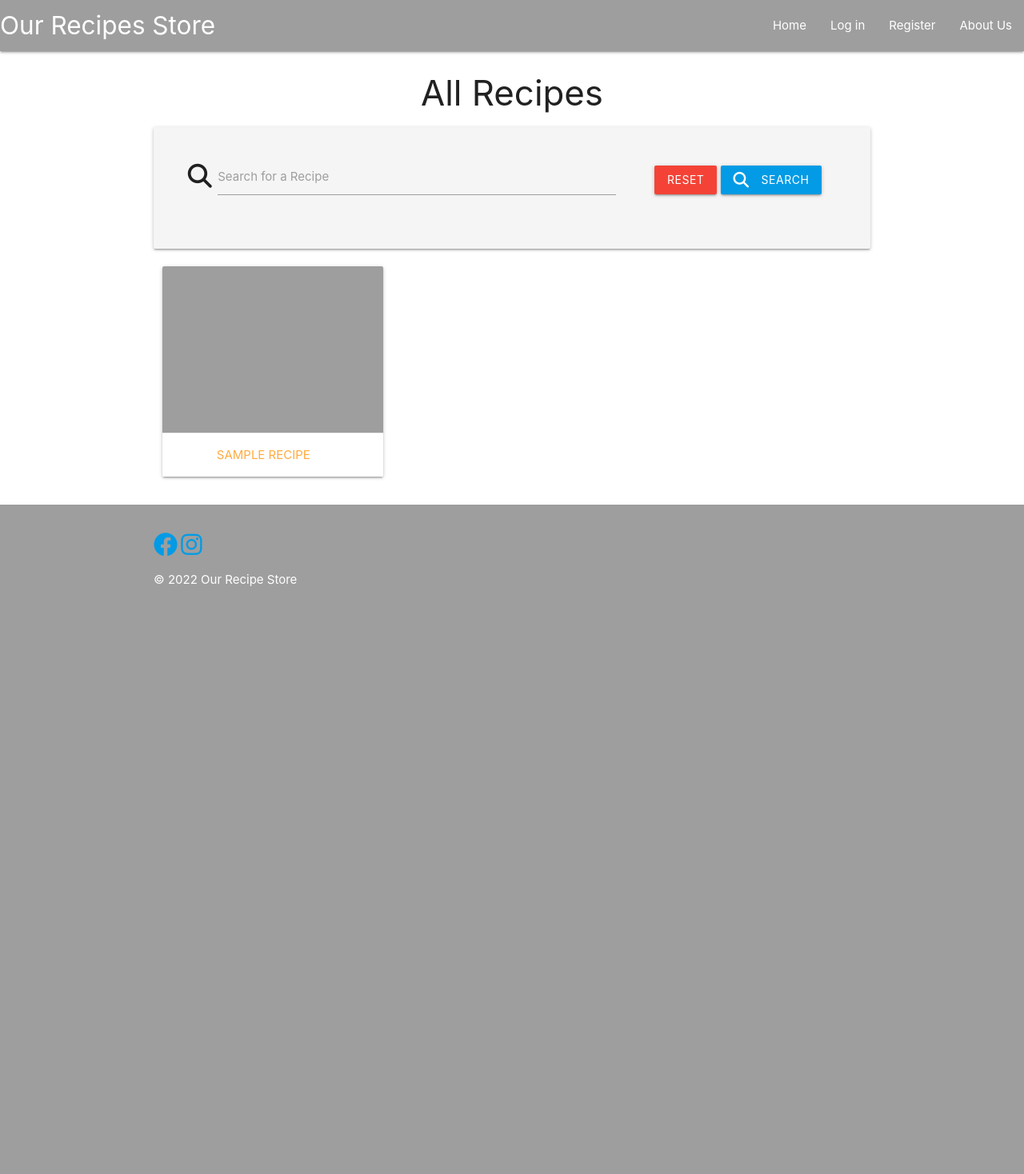
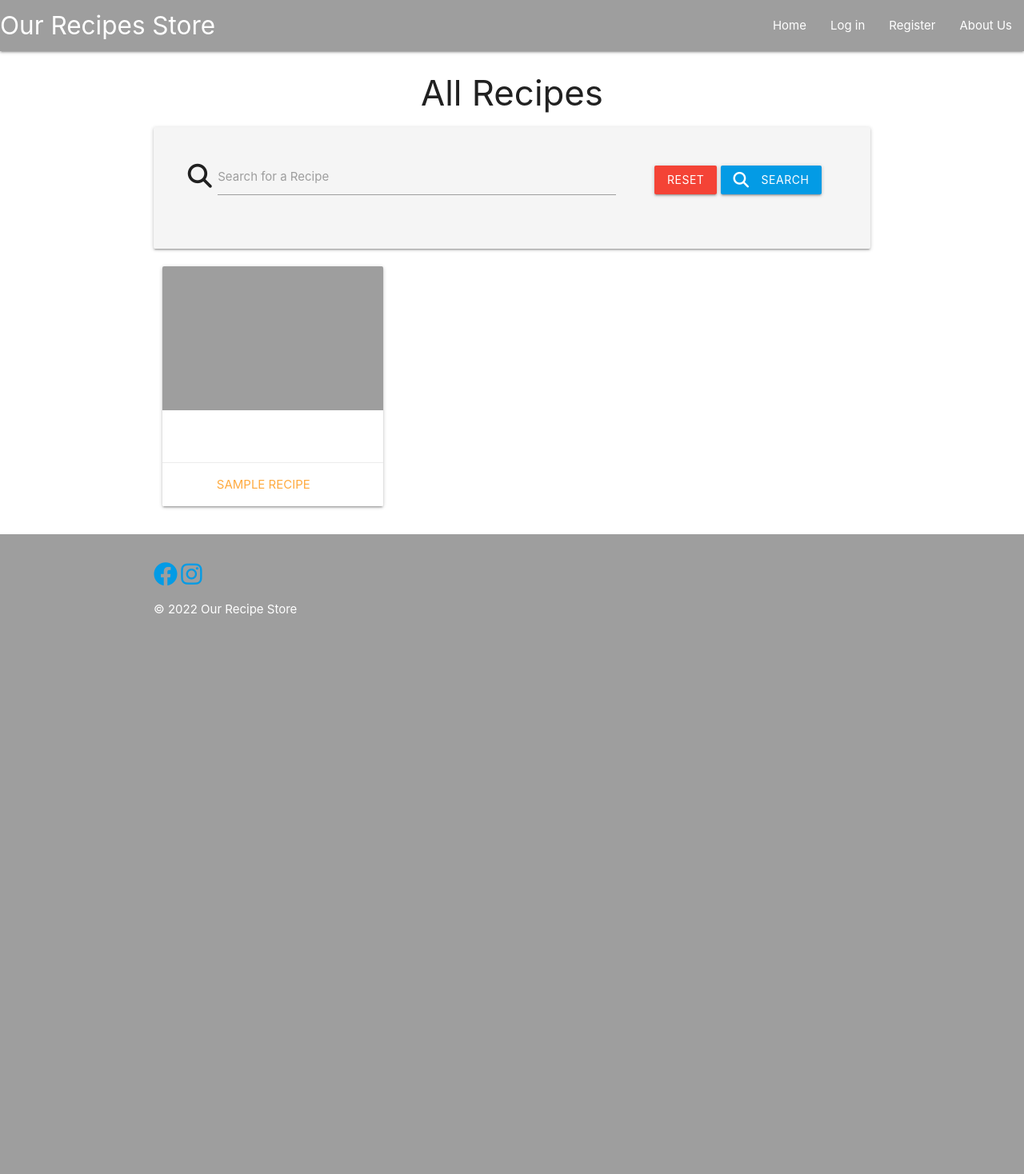
Before and after one commit to RhiH/recipe_store, a Flask app: page / in a window 1280 px wide. Shown: the whole page at 80% size. Before the commit the page ends 733 px from the top, so only its background shows below. Run offline with Flask 2, Linux system fonts and the light colour scheme; a database or web service that is not in the repository returns one stand-in record (values such as "Sample title"); some libraries are stand-ins or nearby versions; grey boxes are pictures that could not be loaded.

Commit message:
add additional materialize styling to cards

```diff
--- a/templates/recipes.html
+++ b/templates/recipes.html
@@ -24,7 +24,7 @@
 <div class="row">
   {% for recipe in recipes %}
   <div class="col s6 m4 center-align">
-    <div class="card">
+    <div class="card small">
       <div class="card-image">
         <img src="{{ recipe.url_uploaded }}" alt="recipe image">
       </div>
```
